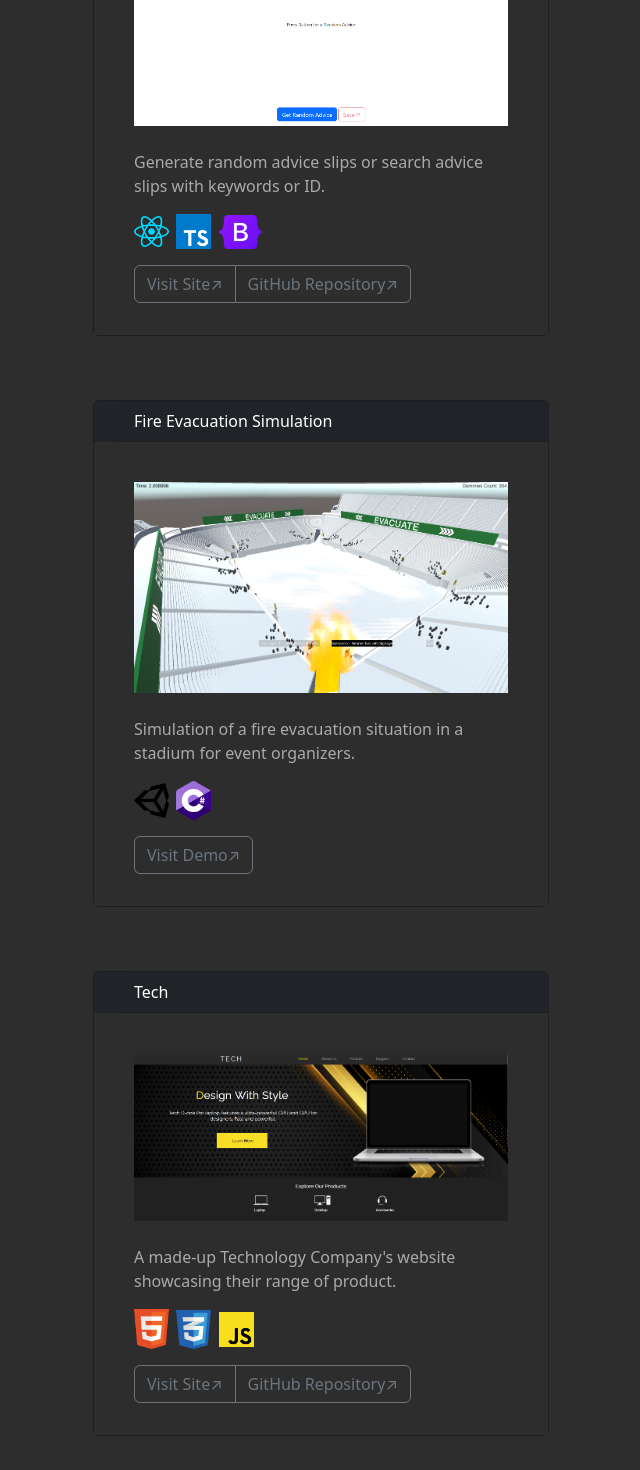
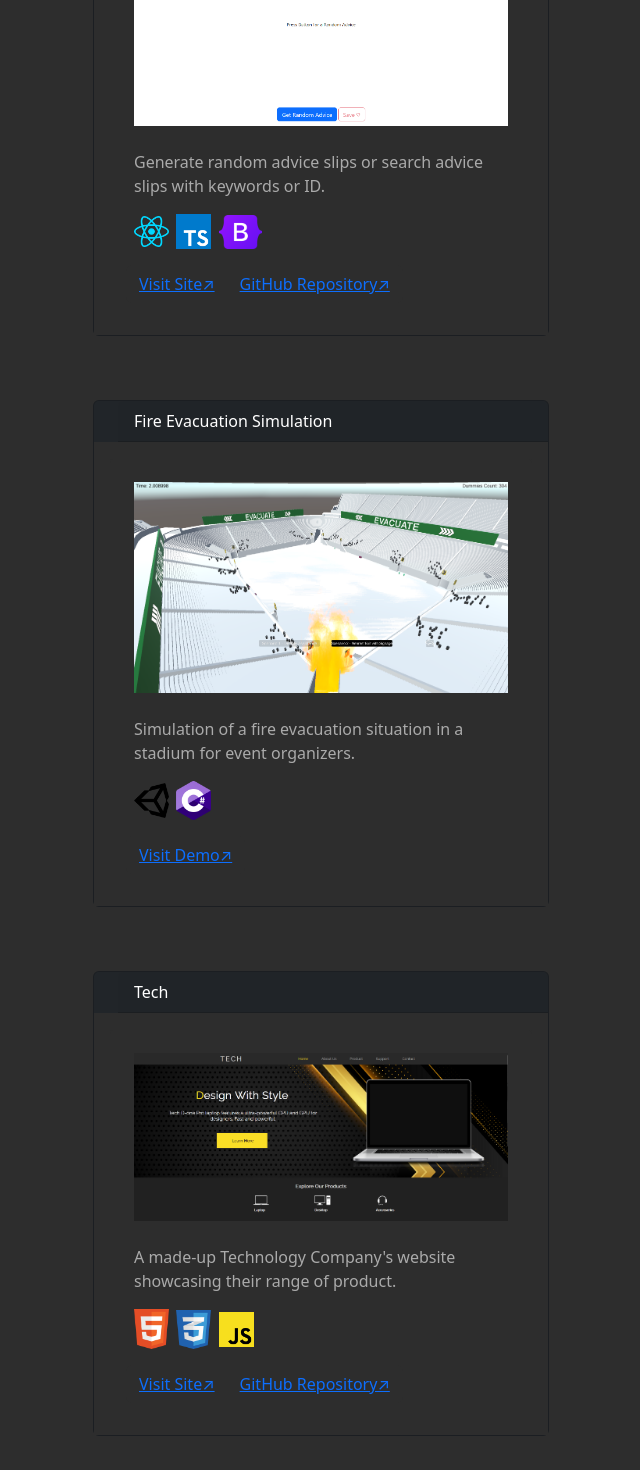
Before and after one commit to tlkaaa/aarontam, a React (Vite) app: page / in a window 1280 px wide. Shown: the part 826-2296 px from the top of the page, without its empty margins (319-959 px from the left). Built offline with nearby package versions, Linux system fonts and the light colour scheme.

Commit message:
Styles: Changed button styles

```diff
--- a/src/Content.jsx
+++ b/src/Content.jsx
@@ -116,18 +116,18 @@ export default function Content() {
                     title="Bootstrap"
                   />
                 </div>
-                <ButtonGroup className="mx-4 my-3">
+                <ButtonGroup className="m-3">
                   <Button
                     href="https://tlkaaa.github.io/advice-slip/"
                     target="_blank"
-                    variant="outline-secondary"
+                    variant="link"
                   >
                     Visit Site↗
                   </Button>
                   <Button
                     href="https://github.com/tlkaaa/advice-slip"
                     target="_blank"
-                    variant="outline-secondary"
+                    variant="link"
                   >
                     GitHub Repository↗
                   </Button>
@@ -161,11 +161,11 @@ export default function Content() {
                     title="C#"
                   />
                 </div>
-                <ButtonGroup className="mx-4 my-3">
+                <ButtonGroup className="m-3">
                   <Button
                     href="https://tlkaaa.itch.io/project"
                     target="_blank"
-                    variant="outline-secondary"
+                    variant="link"
                   >
                     Visit Demo↗
                   </Button>
@@ -198,18 +198,18 @@ export default function Content() {
                     title="JavaScript"
                   />
                 </div>
-                <ButtonGroup className="mx-4 my-3">
+                <ButtonGroup className="m-3">
                   <Button
                     href="https://tlkaaa.github.io/Tech/"
                     target="_blank"
-                    variant="outline-secondary"
+                    variant="link"
                   >
                     Visit Site↗
                   </Button>
                   <Button
                     href="https://github.com/tlkaaa/tech"
                     target="_blank"
-                    variant="outline-secondary"
+                    variant="link"
                   >
                     GitHub Repository↗
                   </Button>
```
Also changed, not shown: src/styles.css (line endings or trailing spaces), 1 other file (tests, documents, lock files or other folders).
